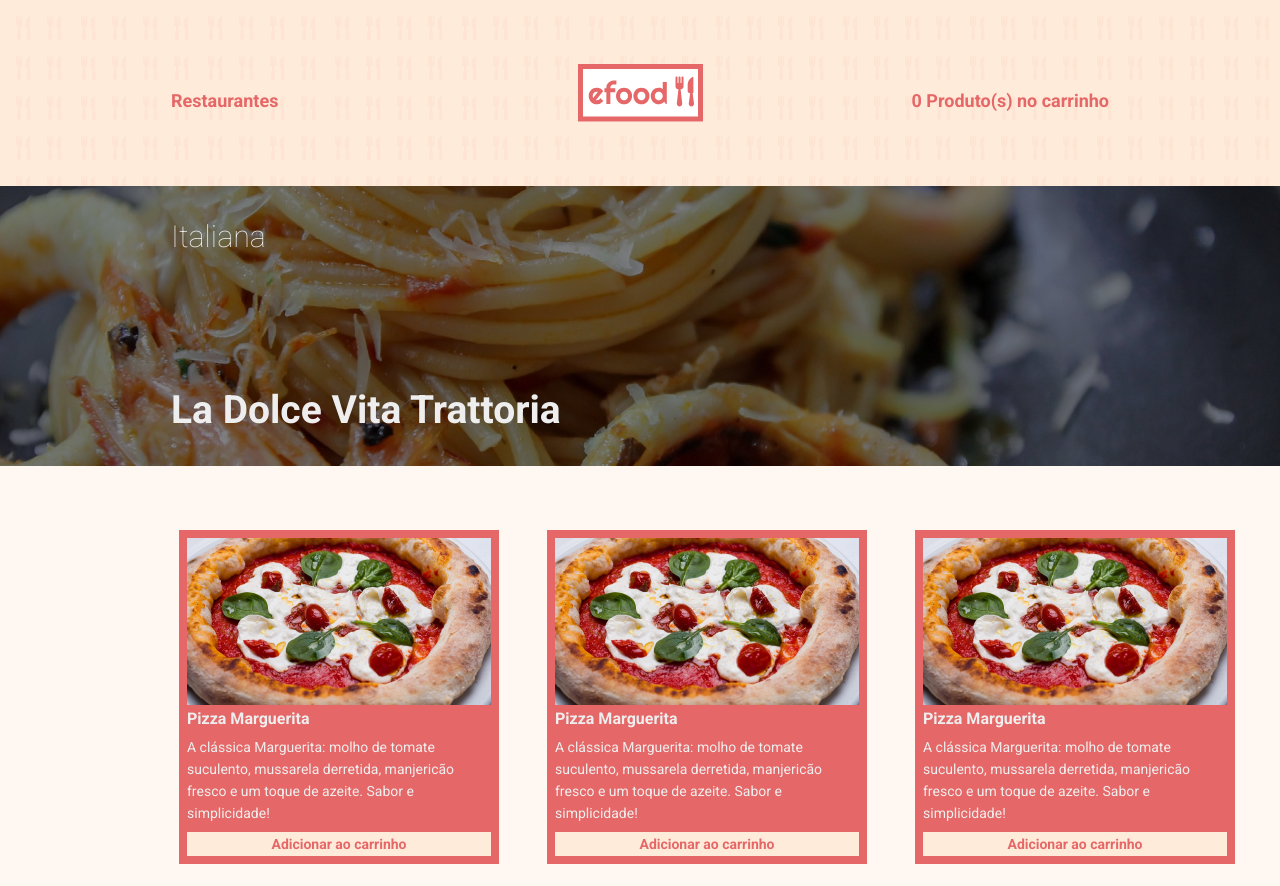
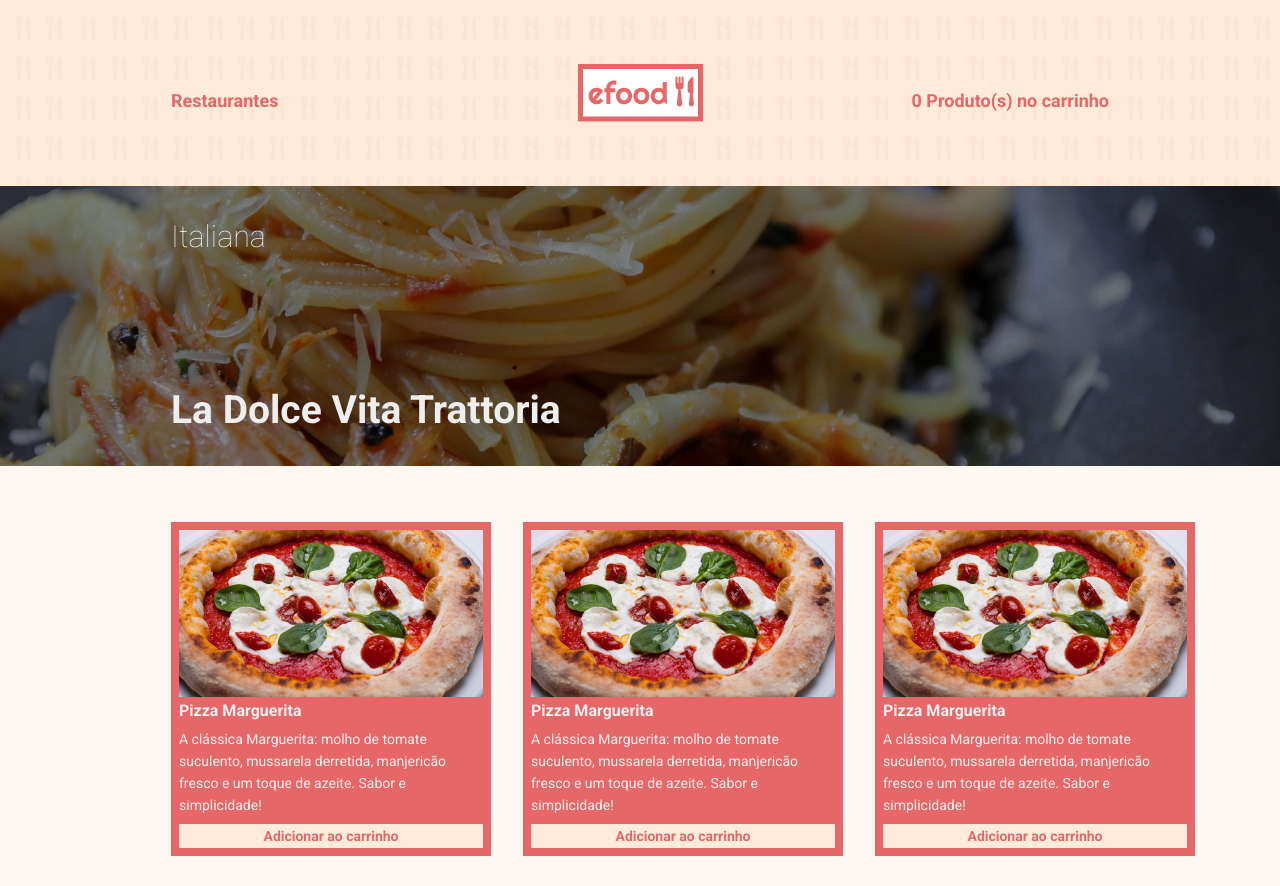
Before and after one commit to clovis20/efood, a React (Create React App) app: page /vitatrattoria in a window 1280 px wide. Shown: the top 886 px of the page. Built offline with nearby package versions, Linux system fonts and the light colour scheme.

Commit message:
second commit

```diff
--- a/src/components/Trattoria/Product/styles.ts
+++ b/src/components/Trattoria/Product/styles.ts
@@ -4,7 +4,6 @@ import { cores } from '../../../styles'
 export const Card = styled.div`
   background-color: ${cores.laranja};
   color: ${cores.branca};
-  margin: 8px;
   border: 8px solid ${cores.laranja};
 `
 
```
